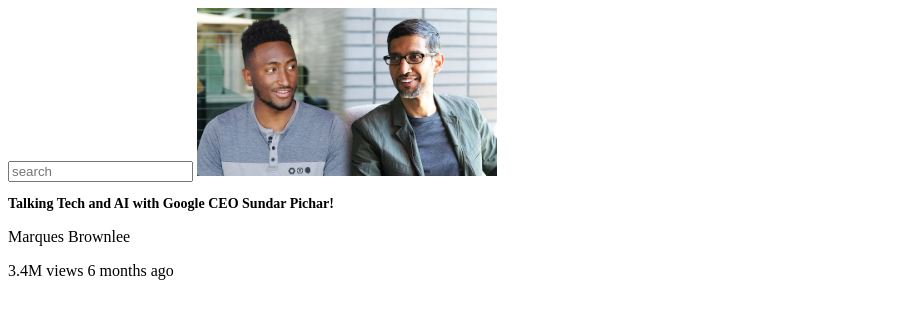
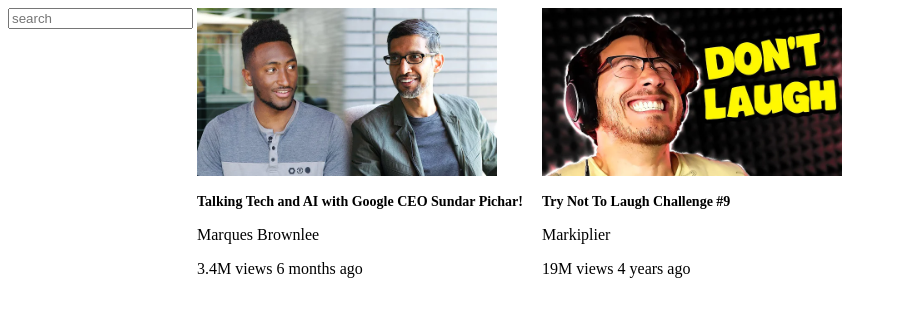
Before and after one commit to JecintaK/html-CSS-course-project, a plain HTML site: page youtube.html in a window 1280 px wide. Shown: the whole page, without its empty margins (0-897 px from the left). Drawn offline with Linux system fonts and the light colour scheme.

Commit message:
div element

```diff
--- a/youtube.html
+++ b/youtube.html
@@ -4,16 +4,21 @@
     <style>
         .thumbnail {
             width: 300px;
-            object-fit:
-
         }
         .search-bar {
+            display: block
             font-size: 20px;
-            margin-left:
+
         }
         .video-title {
             font-size: 14px;
             font-weight: bold;
+        }
+        .video-preview {
+            display: inline-block;
+            vertical-align: top;
+            margin-right: 15px;
+
         }
 
 
@@ -21,6 +26,8 @@
 </head>
 <body>
      <input class="Search-bar" type="text" placeholder="search">
+
+     <div class="video-preview">
     <img class="thumbnail" src="thumbnails/thumbnail-1.webp">
     <p class="video-title">
         Talking Tech and AI with Google CEO Sundar Pichar!
@@ -31,5 +38,19 @@
     <P class="video-stats">
         3.4M views 6 months ago
     </P>
+    </div>
+
+    <div class="video-preview">
+    <img class="thumbnail" src="thumbnails/thumbnail-2.webp">
+    <p class="video-title">
+        Try Not To Laugh Challenge #9
+    </p>
+    <P class="video-author">
+        Markiplier
+    </P>
+    <P class="video-stats">
+        19M views 4 years ago
+    </P>
+    </div>
 
 </body>
```
Also changed, not shown: thumbnails/thumbnail-2.webp (added).
